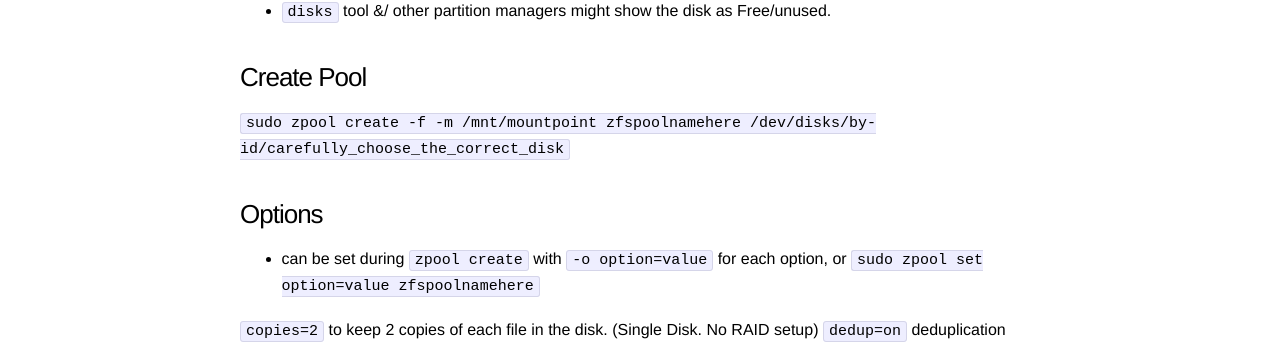
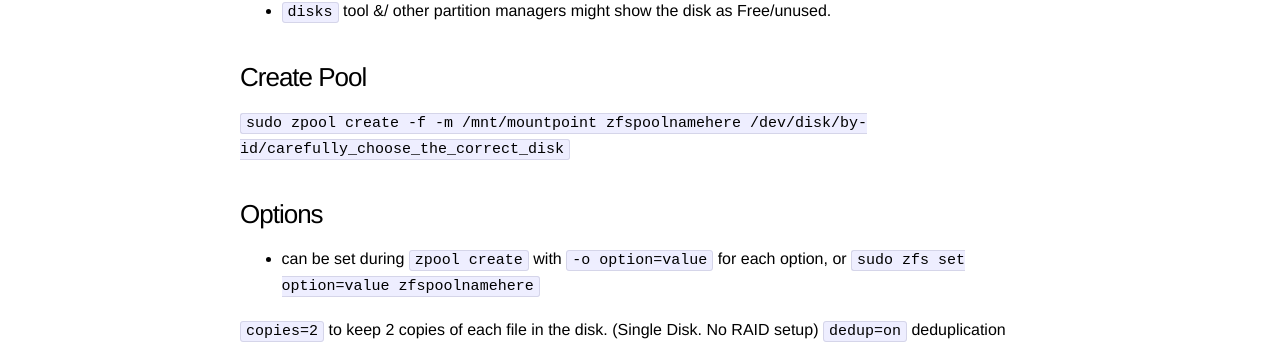
Before and after one commit to ananthp/kurippu, a Jekyll site: the page built from _posts/2014-09-13-zfs.markdown, in a window 1280 px wide. Shown: the part 275-635 px from the top of the page. Built offline with Jekyll 4.4.1, drawn with Linux system fonts in a browser that asks for light colours.

Commit message:
corrections to commands

```diff
--- a/_posts/2014-09-13-zfs.markdown
+++ b/_posts/2014-09-13-zfs.markdown
@@ -11,10 +11,10 @@ categories: linux
 * `disks` tool &/ other partition managers might show the disk as Free/unused.
 
 ### Create Pool
-`sudo zpool create -f -m /mnt/mountpoint zfspoolnamehere /dev/disks/by-id/carefully_choose_the_correct_disk`
+`sudo zpool create -f -m /mnt/mountpoint zfspoolnamehere /dev/disk/by-id/carefully_choose_the_correct_disk`
 
 ### Options
-* can be set during `zpool create` with `-o option=value` for each option, or `sudo zpool set option=value zfspoolnamehere`
+* can be set during `zpool create` with `-o option=value` for each option, or `sudo zfs set option=value zfspoolnamehere`
 
 `copies=2` to keep 2 copies of each file in the disk. (Single Disk. No RAID setup)
 `dedup=on` deduplication
```
